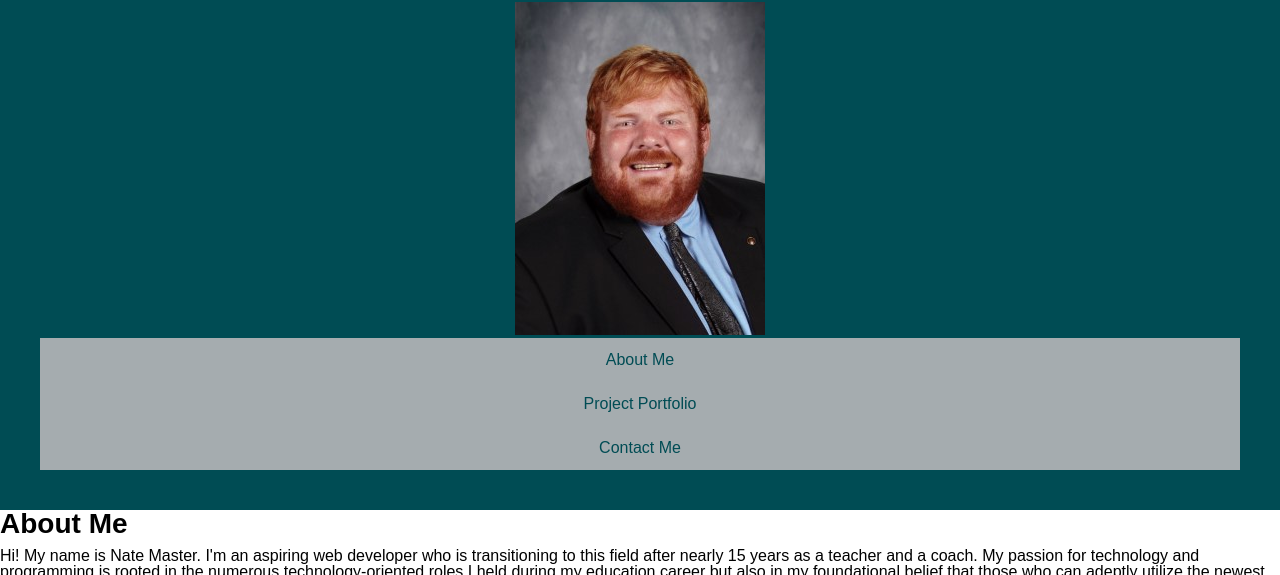
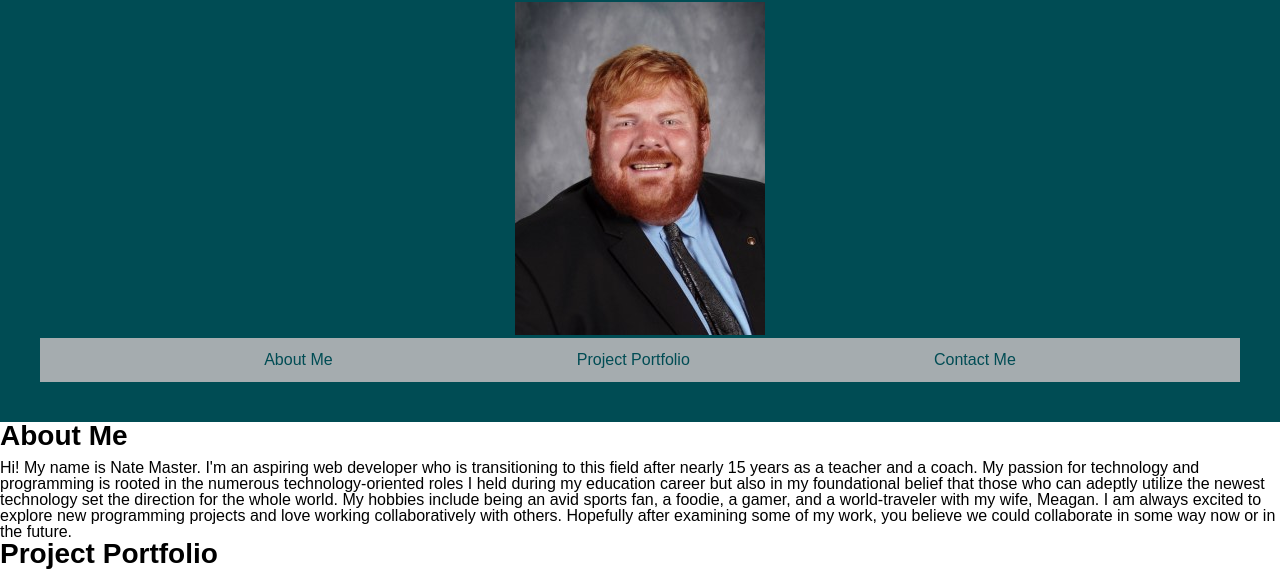
Before and after one commit to natejmaster/development-portfolio, a plain HTML site: page index.html in a window 1280 px wide. Shown: the part 80-655 px from the top of the page. Drawn offline with Linux system fonts and the light colour scheme.

Commit message:
fixed some elements in the html and css of the nav-bar

```diff
--- a/assets/css/style.css
+++ b/assets/css/style.css
@@ -2,6 +2,10 @@
     --dark:#004C54;
     --light:#A5ACAF;
     --white:#FFFFFF;
+}
+
+* {
+   box-sizing: border-box;
 }
 
 body {
@@ -35,14 +39,7 @@ nav {
     background-color: var(--light);
 }
 
-nav li {
-
-}
-
 nav a {
-    display: flex;
-    flex-direction: row;
-    justify-content: space-evenly;
     color: var(--dark);
     padding: 14px 20px;
     text-decoration: none;
@@ -89,6 +86,10 @@ main {
   }
 
   @media screen and (max-width: 768px) {
+    header,
+    nav {
+        flex-direction: column;
+    }
     .card {
       width: 100%;
     }
--- a/index.html
+++ b/index.html
@@ -14,11 +14,9 @@
         <h1>Nate Master-- Web Development Portfolio</h1>
         <img src="./assets/images/nm-headshot.jpg" />
         <nav>
-            <ul>
-                <li><a href="#about-me">About Me</a></li>
-                <li><a href="#project-portfolio">Project Portfolio</a></li>
-                <li><a href="#contact-me">Contact Me</a></li>
-            </ul>
+            <a href="#about-me">About Me</a>
+            <a href="#project-portfolio">Project Portfolio</a>
+            <a href="#contact-me">Contact Me</a>
         </nav>
 
 
```
